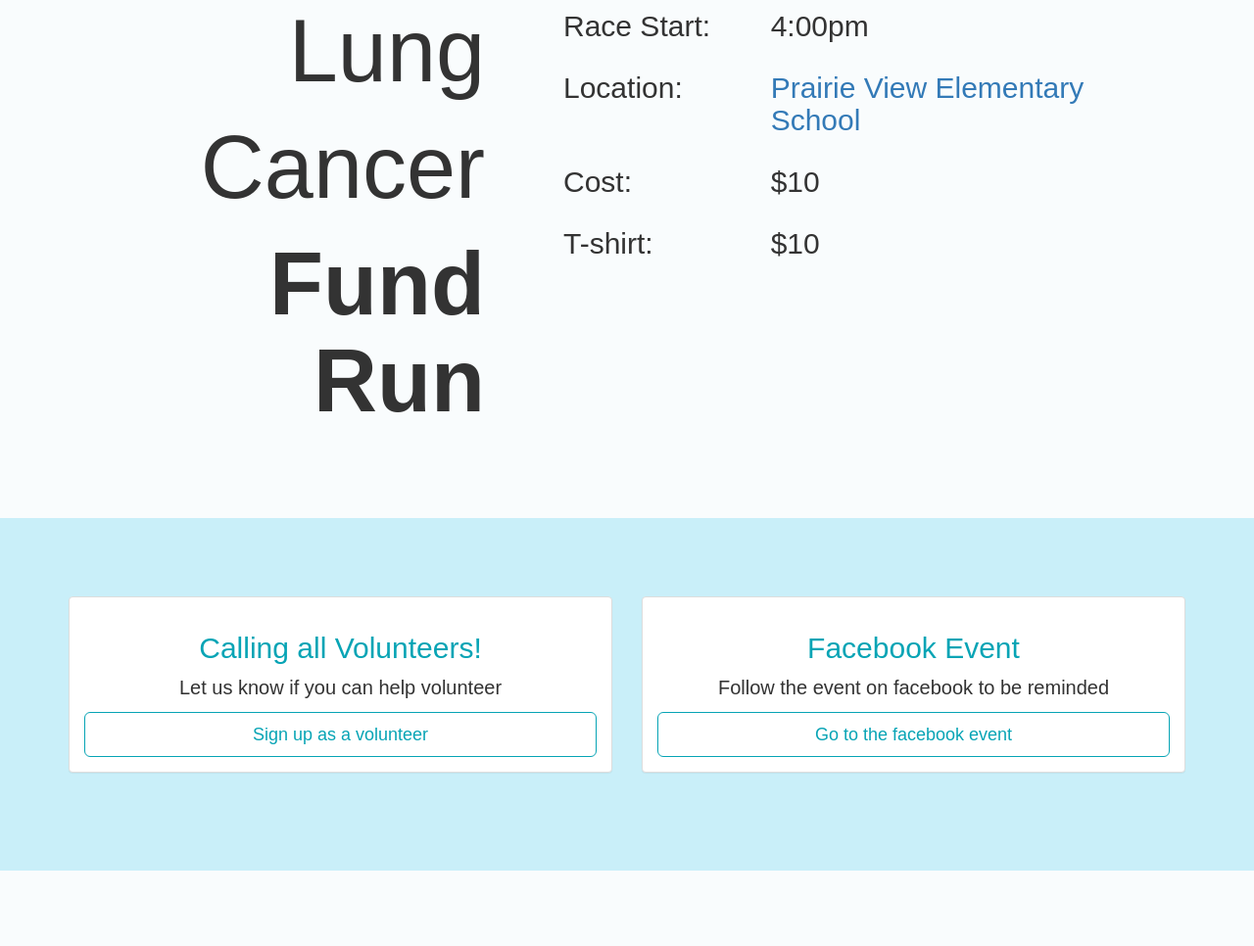
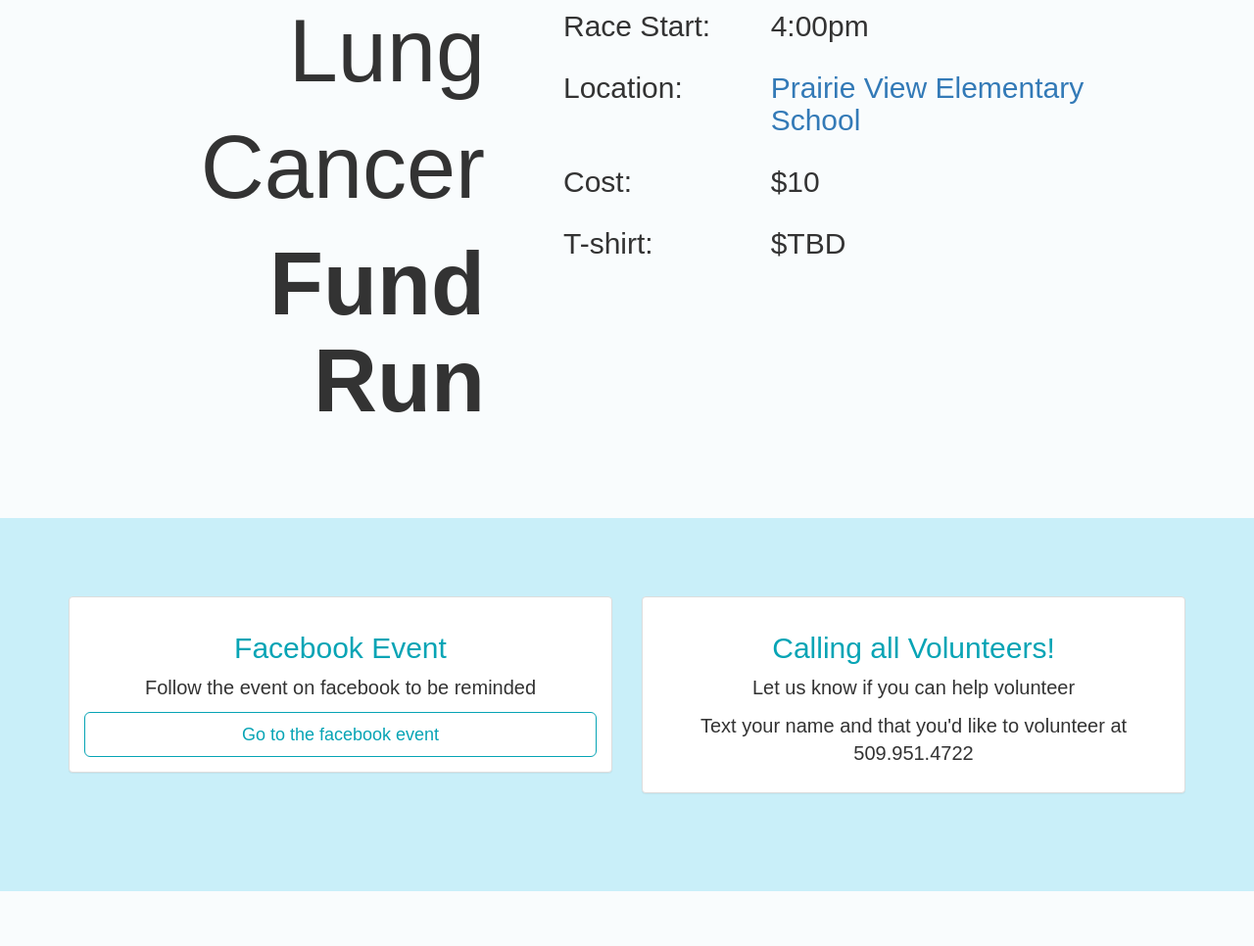
Before and after one commit to trenthp/BElieve, a plain HTML site: page index.html in a window 1280 px wide. Shown: the part 787-1753 px from the top of the page at 98% size. Drawn offline with Linux system fonts and the light colour scheme.

Commit message:
links and volunteer info

```diff
--- a/css/one-page-wonder.css
+++ b/css/styles.css
@@ -91,7 +91,7 @@ p {
     transition: all 0.3s ease 0s;
 }
 
-.btn-default:hover {
+.btn-default:hover, .btn-default:active {
     color: #fff;
     background-color: #07A4B5;
     border-color: #07A4B5;
--- a/index.html
+++ b/index.html
@@ -15,7 +15,7 @@
     <link href="css/bootstrap.min.css" rel="stylesheet">
 
     <!-- Custom CSS -->
-    <link href="css/one-page-wonder.css" rel="stylesheet">
+    <link href="css/styles.css" rel="stylesheet">
 
     <script src="https://use.typekit.net/scb2xky.js"></script>
     <script>try{Typekit.load({ async: true });}catch(e){}</script>
@@ -99,7 +99,7 @@
                 <h2 class="thin">T&#45;shirt&#58;</h2>
             </div>
             <div class="col-xs-8">
-                <h2>&#36;10</h2>
+                <h2>&#36;TBD</h2>
             </div>
         </div>
     </div>
@@ -114,9 +114,9 @@
                 <div class="col-md-6 col-sm-12">
                     <div class="panel panel-default">
                       <div class="panel-body">
-                        <h2>Calling all Volunteers&#33;</h2>
-                        <p>Let us know if you can help volunteer</p>
-                        <a class="btn btn-default btn-lg btn-block" href="#" role="button">Sign up as a volunteer</a>
+                        <h2>Facebook Event</h2>
+                        <p>Follow the event on facebook to be reminded</p>
+                        <a class="btn btn-default btn-lg btn-block" href="https://www.facebook.com/events/1095870727178721/?notif_t=plan_user_invited&notif_id=1475708403181295" role="button">Go to the facebook event</a>
                       </div>
                     </div>
                 </div>
@@ -124,9 +124,9 @@
                 <div class="col-md-6 col-sm-12">
                     <div class="panel panel-default">
                       <div class="panel-body">
-                        <h2>Facebook Event</h2>
-                        <p>Follow the event on facebook to be reminded</p>
-                        <a class="btn btn-default btn-lg btn-block" href="#" role="button">Go to the facebook event</a>
+                        <h2>Calling all Volunteers&#33;</h2>
+                        <p>Let us know if you can help volunteer</p>
+                        <p>Text your name and that you'd like to volunteer at<br>509.951.4722</p>
                       </div>
                     </div>
                 </div>
```
